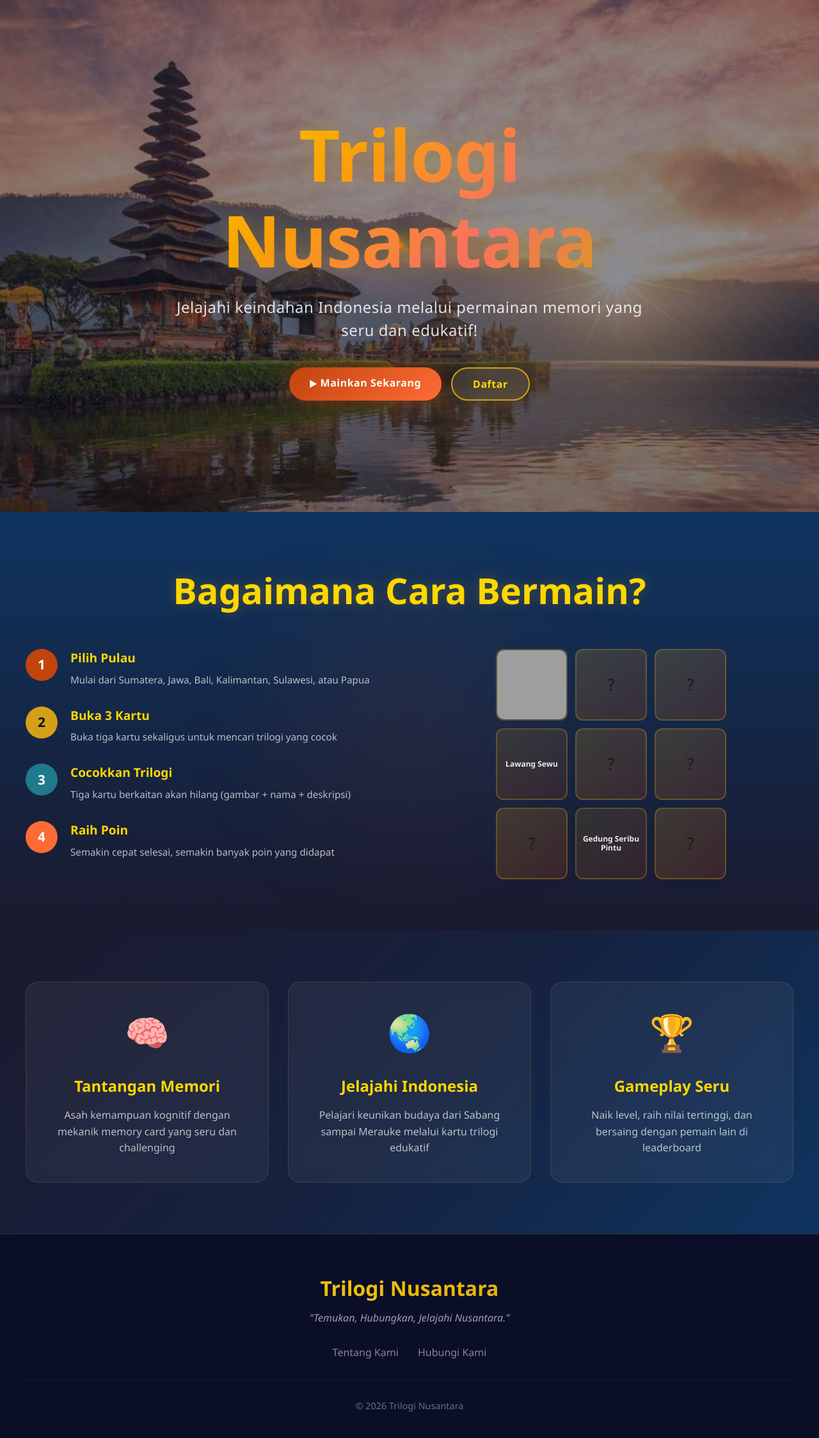
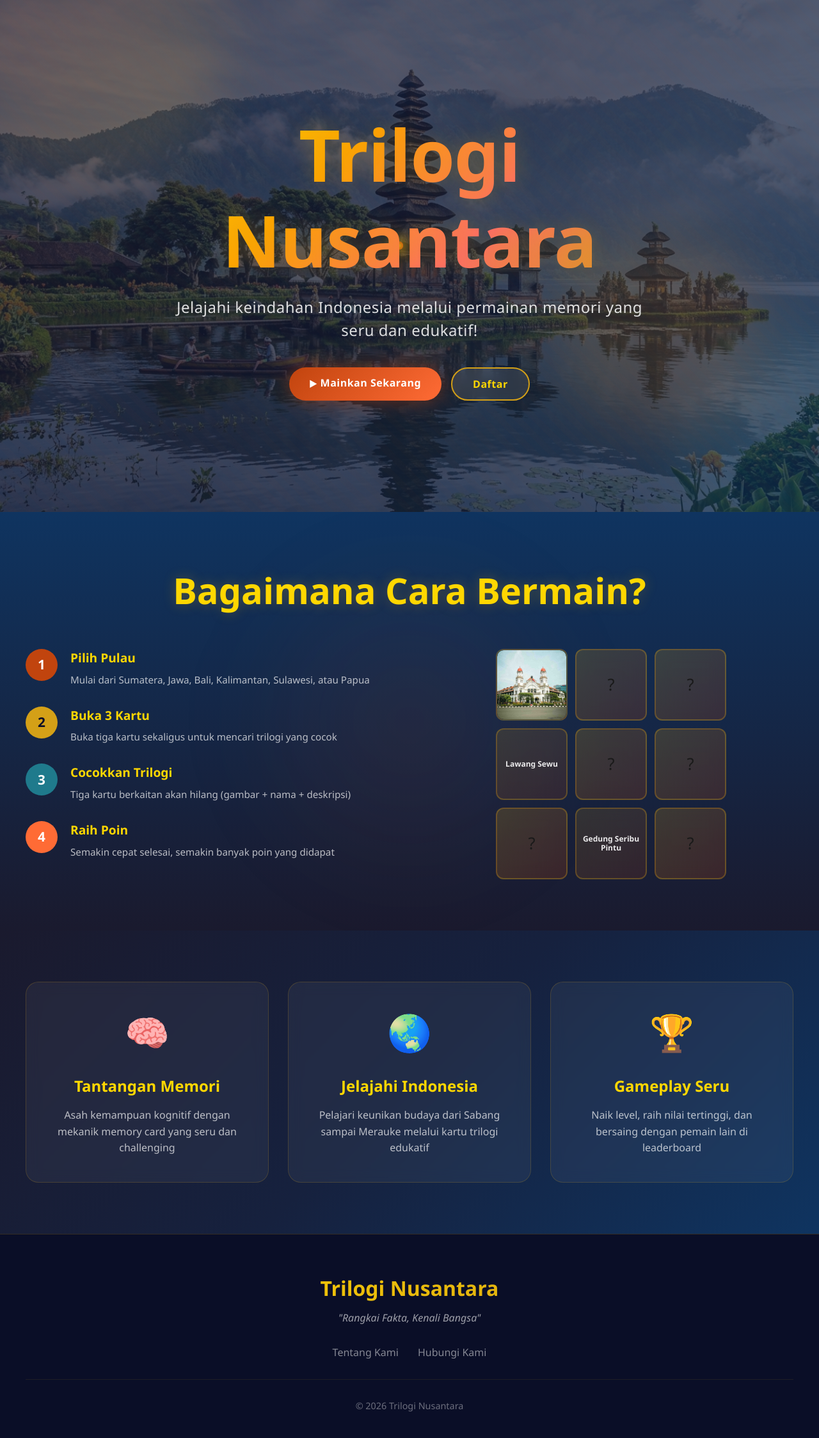
Before and after one commit to vinhartz06/FICPACT2026, a Laravel app: page / in a window 1280 px wide. Shown: the whole page at 64% size. Run offline with Laravel 12, Linux system fonts and the light colour scheme; style sheets or scripts are compiled from the project's sources; grey boxes are pictures that could not be loaded.

Commit message:
change bg image

```diff
--- a/resources/views/landing.blade.php
+++ b/resources/views/landing.blade.php
@@ -88,11 +88,11 @@
             bottom: 0;
             background-image:
                 linear-gradient(180deg, rgba(10, 14, 39, 0.45) 0%, rgba(26, 26, 46, 0.5) 50%, rgba(10, 14, 39, 0.55) 100%),
-                url('{{ asset("images/indonesia.jpg") }}');
+                url('{{ asset("images/landing-page.png") }}');
             background-size: cover;
             background-position: center;
             background-repeat: no-repeat;
-            opacity: 1;
+            opacity: 0.5;
             z-index: 1;
         }
 
@@ -1054,7 +1054,7 @@
                     <div class="game-grid">
                         @php
                             $gameCards = [
-                                ['type' => 'image', 'src' => asset('images/trilogi/lawangsewu.jpg')],
+                                ['type' => 'image', 'src' => asset('images/cards/lawang-sewu.jpg')],
                                 ['type' => 'default', 'text' => '?'],
                                 ['type' => 'default', 'text' => '?'],
                                 ['type' => 'text', 'text' => 'Lawang Sewu'],
@@ -1108,7 +1108,7 @@
     <footer class="footer">
         <div class="footer-content">
             <div class="footer-title">Trilogi Nusantara</div>
-            <div class="footer-tagline">"Temukan, Hubungkan, Jelajahi Nusantara."</div>
+            <div class="footer-tagline">"Rangkai Fakta, Kenali Bangsa"</div>
             <div class="footer-links">
                 <a href="#" class="footer-link">Tentang Kami</a>
                 <a href="#" class="footer-link">Hubungi Kami</a>
--- a/resources/views/login.blade.php
+++ b/resources/views/login.blade.php
@@ -14,9 +14,9 @@
 <body class="min-h-screen relative flex items-center justify-center p-4">
     {{-- Fullscreen Background --}}
     <div class="fixed inset-0 z-0">
-        <img src={{ asset('images/login.jpg') }}
+        <img src={{ asset('images/login-page.png') }}
              alt="Indonesia Background"
-             class="w-full h-full object-cover">
+             class="w-full h-full object-cover opacity-75">
         {{-- Gradient Overlay --}}
         <div class="absolute inset-0 bg-gradient-to-br from-[#C1440E]/90 via-[#D4A017]/70 to-[#1F7A8C]/80 mix-blend-multiply"></div>
         {{-- Batik Pattern Overlay --}}
--- a/resources/views/register.blade.php
+++ b/resources/views/register.blade.php
@@ -14,9 +14,9 @@
 <body class="min-h-screen relative flex items-center justify-center p-4">
     {{-- Fullscreen Background --}}
     <div class="fixed inset-0 z-0">
-        <img src={{ asset('images/register.jpg') }}
+        <img src={{ asset('images/register-page.png') }}
              alt="Indonesia Background"
-             class="w-full h-full object-cover">
+             class="w-full h-full object-cover opacity-75">
         {{-- Gradient Overlay --}}
         <div class="absolute inset-0 bg-gradient-to-br from-[#1F7A8C]/90 via-[#D4A017]/70 to-[#C1440E]/80 mix-blend-multiply"></div>
         {{-- Batik Pattern Overlay --}}
```
Also changed, not shown: public/images/batik.jpg (deleted), public/images/dashboard.jpg (deleted), public/images/indonesia-map.jpg (deleted), public/images/indonesia.jpg (deleted), public/images/landing-page.png (added), public/images/login-page.png (added), public/images/login.jpg (deleted), public/images/prambanan.jpg (deleted), public/images/register-page.png (added), public/images/register.jpg (deleted), public/images/sulawesi.jpg (deleted), public/images/toba.jpg (deleted), 1 other file.
